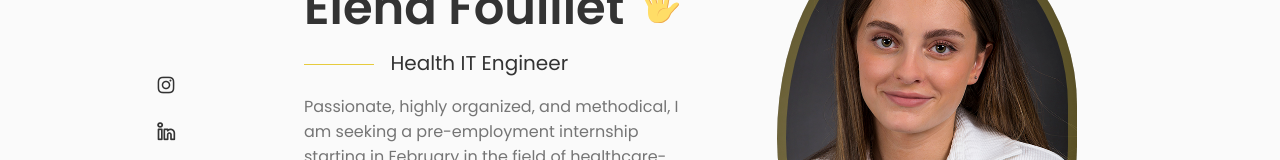
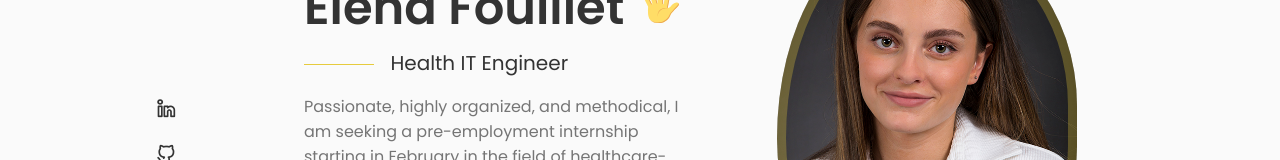
Before and after one commit to elena-FT/personal-portfolio, a React (Create React App) app: page / in a window 1280 px wide. Shown: the part 253-413 px from the top of the page. Built offline with nearby package versions, Linux system fonts and the light colour scheme; the HTML template or start-up script is replaced by a standard one.

Commit message:
remove instagram

```diff
--- a/src/components/footer/Footer.jsx
+++ b/src/components/footer/Footer.jsx
@@ -21,9 +21,6 @@ const Footer = () => {
                 </ul>
 
                 <div className="footer__social">
-                    <a href="https://www.instagram.com" className="footer__social-link" target="_blank" rel="noreferrer">
-                        <i className="bx bxl-instagram"></i>
-                    </a>
 
                     <a href="https://www.linkedin.com/in/elena-fouillet" className="footer__social-link" target="_blank" rel="noreferrer">
                         <i className="bx bxl-linkedin"></i>
--- a/src/components/home/Social.jsx
+++ b/src/components/home/Social.jsx
@@ -3,10 +3,6 @@ import React from 'react';
 const Social = () => {
     return (
         <div className="home__social">
-            <a href="https://www.instagram.com" className="home__social-icon" target="_blank" rel="noreferrer">
-                <i className="uil uil-instagram"></i>
-            </a>
-
             <a href="https://www.linkedin.com/in/elena-fouillet" className="home__social-icon" target="_blank" rel="noreferrer">
                 <i className="uil uil-linkedin-alt"></i>
             </a>
```
